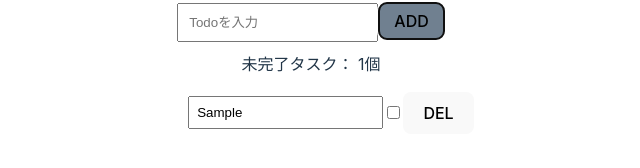
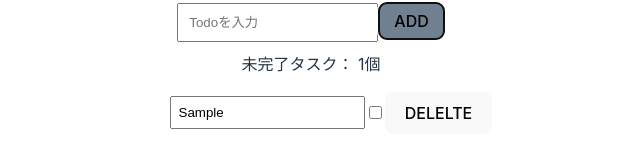
Before and after one commit to long-redhair-kelly/todo-28th, a React (Vite) app: page / in a window 1280 px wide. Both pictures are taken after typing "Sample" into the empty fields and a click on the button "ADD". Shown: the part 356-524 px from the top of the page, without its empty margins (329-969 px from the left). Built offline with nearby package versions, Linux system fonts and the light colour scheme.

Commit message:
わざとエラー

```diff
--- a/src/App.tsx
+++ b/src/App.tsx
@@ -104,7 +104,7 @@ function App() {
                 checked={todo.checked}
                 onChange={() => handleChecked(todo.id, todo.checked)}
               />
-              <button onClick={() => handleDelete(todo.id)}>DEL</button>
+              <button onClick={() => handleDelete(todo.id)}>DELELTE</button>
             </li>
           ))}
         </ul>
```
